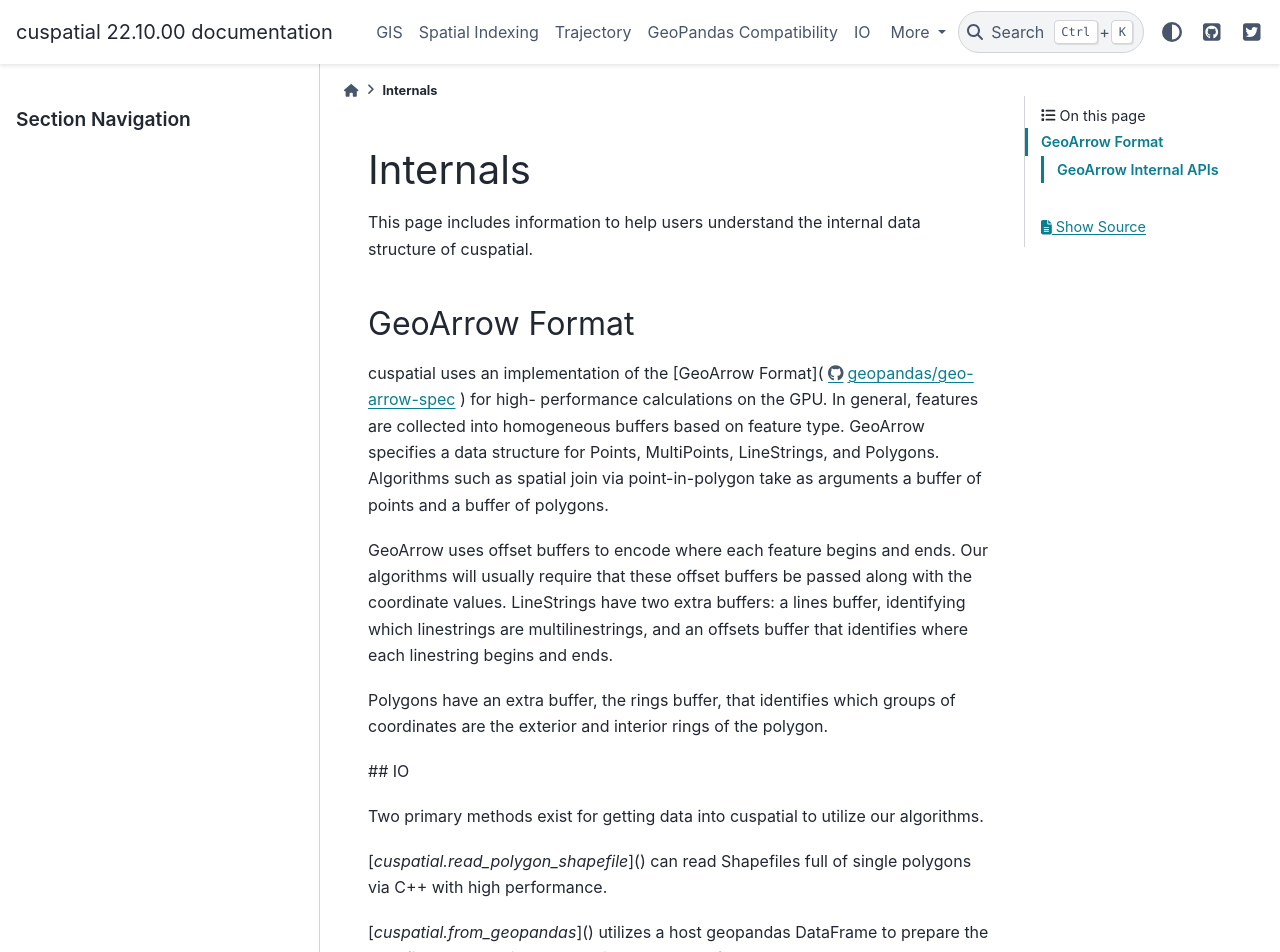
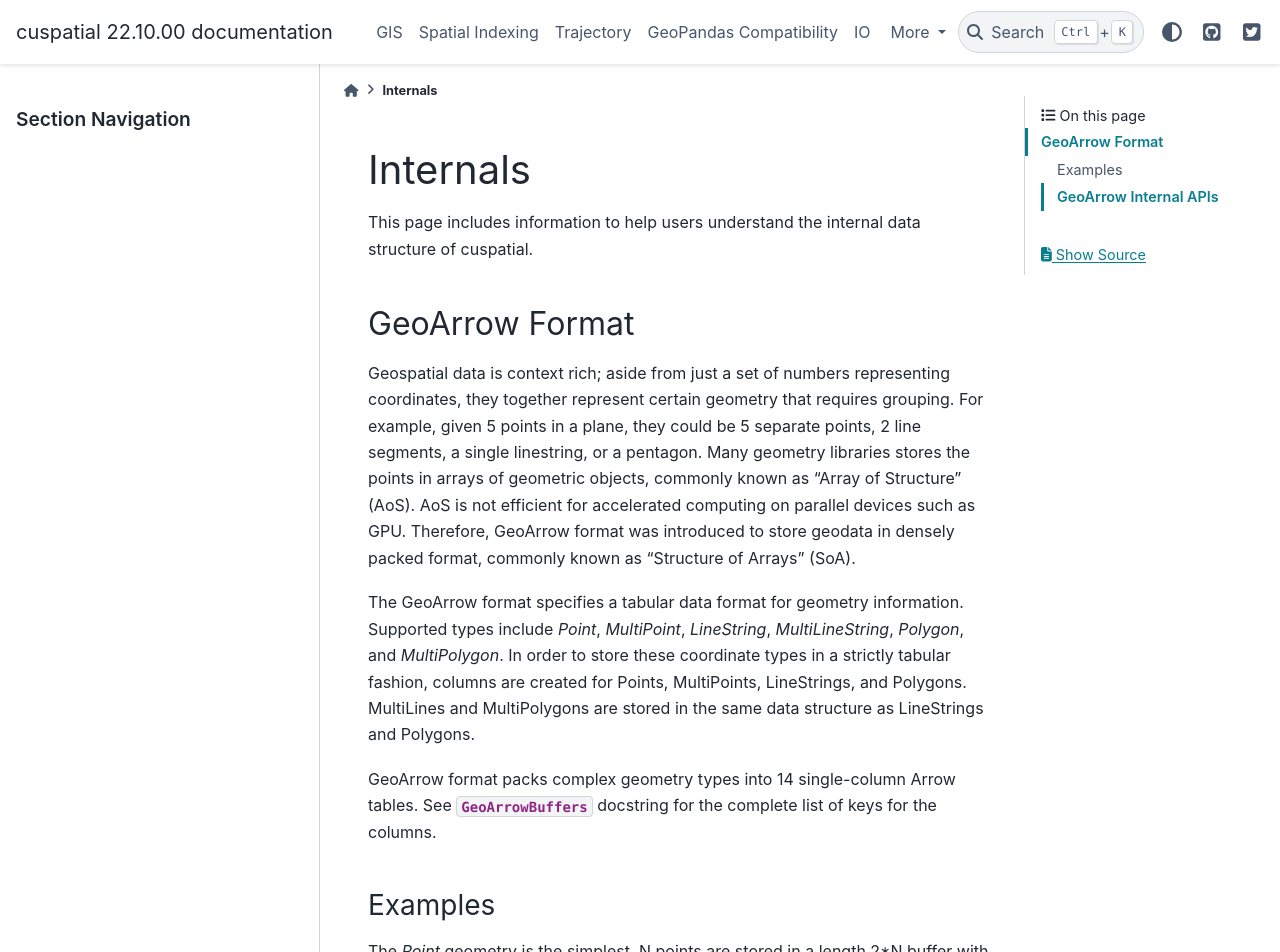
Before and after one commit to rapidsai/cuspatial, a Sphinx documentation site: the page built from docs/source/api_docs/internals.rst, in a window 1280 px wide and 1400 px high. Shown: the top 952 px of the window. Built offline with Sphinx 7.4.7 and the PyData theme 0.15.4, drawn with Linux system fonts in a browser that asks for light colours; some of the changed text lies outside the part shown.

Commit message:
Undo internals.rst change. Which branch am I in?

```diff
--- a/docs/source/api_docs/internals.rst
+++ b/docs/source/api_docs/internals.rst
@@ -7,34 +7,101 @@
 GeoArrow Format
 +++++++++++++++
 
-cuspatial uses an implementation of the [GeoArrow Format](
-https://github.com/geopandas/geo-arrow-spec              ) for high-
-performance calculations on the GPU. In general, features are collected
-into homogeneous buffers based on feature type. GeoArrow specifies a data
-structure for Points, MultiPoints, LineStrings, and Polygons. Algorithms
-such as spatial join via point-in-polygon take as arguments a buffer of
-points and a buffer of polygons.
+Geospatial data is context rich; aside from just a set of
+numbers representing coordinates, they together represent certain geometry
+that requires grouping. For example, given 5 points in a plane,
+they could be 5 separate points, 2 line segments, a single linestring,
+or a pentagon. Many geometry libraries stores the points in
+arrays of geometric objects, commonly known as "Array of Structure" (AoS).
+AoS is not efficient for accelerated computing on parallel devices such
+as GPU. Therefore, GeoArrow format was introduced to store geodata in
+densely packed format, commonly known as "Structure of Arrays" (SoA).
 
-GeoArrow uses offset buffers to encode where each feature begins and ends.
-Our algorithms will usually require that these offset buffers be passed
-along with the coordinate values. LineStrings have two extra buffers: a
-lines buffer, identifying which linestrings are multilinestrings, and an
-offsets buffer that identifies where each linestring begins and ends.
+The GeoArrow format specifies a tabular data format for geometry
+information. Supported types include `Point`, `MultiPoint`, `LineString`,
+`MultiLineString`, `Polygon`, and `MultiPolygon`. In order to store
+these coordinate types in a strictly tabular fashion, columns are
+created for Points, MultiPoints, LineStrings, and Polygons.
+MultiLines and MultiPolygons are stored in the same data structure
+as LineStrings and Polygons.
 
-Polygons have an extra buffer, the rings buffer, that identifies which
-groups of coordinates are the exterior and interior rings of the polygon.
+GeoArrow format packs complex geometry types into 14 single-column Arrow
+tables. See :func:`GeoArrowBuffers<cuspatial.GeoArrowBuffers>` docstring
+for the complete list of keys for the columns.
 
-## IO
+Examples
+********
 
-Two primary methods exist for getting data into cuspatial to utilize our
-algorithms.
+The `Point` geometry is the simplest. N points are stored in a length 2*N
+buffer with interleaved x,y coordinates. An optional z buffer of length N
+can be used.
 
-[`cuspatial.read_polygon_shapefile`]() can read Shapefiles
-full of single polygons via C++ with high performance.
+A `Multipoint` is a group of points, and is the second simplest GeoArrow
+geometry type. It is identical to points, with the addition of a
+``multipoints_offsets`` buffer. The offsets buffer stores N+1 indices. The
+first multipoint offset is specified by 0, which is always stored in
+``offsets[0]``. The second offset is stored in ``offsets[1]``, and so on.
+The number of points in multipoint ``i`` is the difference between
+``offsets[i+1]`` and ``offsets[i]``.
 
-[`cuspatial.from_geopandas`]() utilizes a host geopandas DataFrame to
-prepare the data first, then copies the data into GeoArrow format on
-the GPU.
+
+Consider::
+
+    buffers = GeoArrowBuffers({
+        "multipoints_xy":
+            [0, 0, 0, 1, 0, 2, 1, 0, 1, 1, 1, 2, 2, 0, 2, 1, 2, 2],
+        "multipoints_offsets":
+            [0, 6, 12, 18]
+    })
+
+which encodes the following GeoPandas Series::
+
+    series = geopandas.Series([
+        MultiPoint((0, 0), (0, 1), (0, 2)),
+        MultiPoint((1, 0), (1, 1), (1, 2)),
+        MultiPoint((2, 0), (2, 1), (2, 2)),
+    ])
+
+`LineString` geometry is more complicated than multipoints because the
+format allows for the use of `LineString` and `MultiLineString` in the same
+buffer, via the ``mlines`` buffer. The ``mlines`` buffer stores 2M indices, where M
+is the number of `MultiLineString` s. The starting and ending **Linestring offset** of the `i` th
+`MultiLineString` is stored at ``mlines[2*i]`` and ``mlines[2*i+1]`` respectively.
+
+
+Consider::
+
+    buffers = GeoArrowBuffers({
+        "lines_xy":
+            [0, 0, 0, 1, 0, 2, 1, 0, 1, 1, 1, 2, 2, 0, 2, 1, 2, 2, 3, 0,
+                3, 1, 3, 2, 4, 0, 4, 1, 4, 2],
+        "lines_offsets":
+            [0, 6, 12, 18, 24, 30],
+        "mlines":
+            [1, 3]
+    })
+
+Which encodes a GeoPandas Series::
+
+    series = geopandas.Series([
+        LineString((0, 0), (0, 1), (0, 2)),
+        MultiLineString([(1, 0), (1, 1), (1, 2)],
+                        [(2, 0), (2, 1), (2, 2)],
+        )
+        LineString((3, 0), (3, 1), (3, 2)),
+        LineString((4, 0), (4, 1), (4, 2)),
+    ])
+
+Note that ``mlines`` has 2 entries, and therefore there is 1
+`MultiLineString` in ``buffers``. It consists of 2
+`LineStrings`: the second and third `LineString` in the defined by
+``lines_offsets``.
+
+
+Polygon geometry includes `mpolygons` for MultiPolygons similar to the
+LineString geometry. Polygons are encoded using the same format as
+`Shapefile <https://en.wikipedia.org/wiki/Shapefile>`_ ,
+with left-wound external rings and right-wound internal rings.
 
 GeoArrow Internal APIs
 **********************
```
